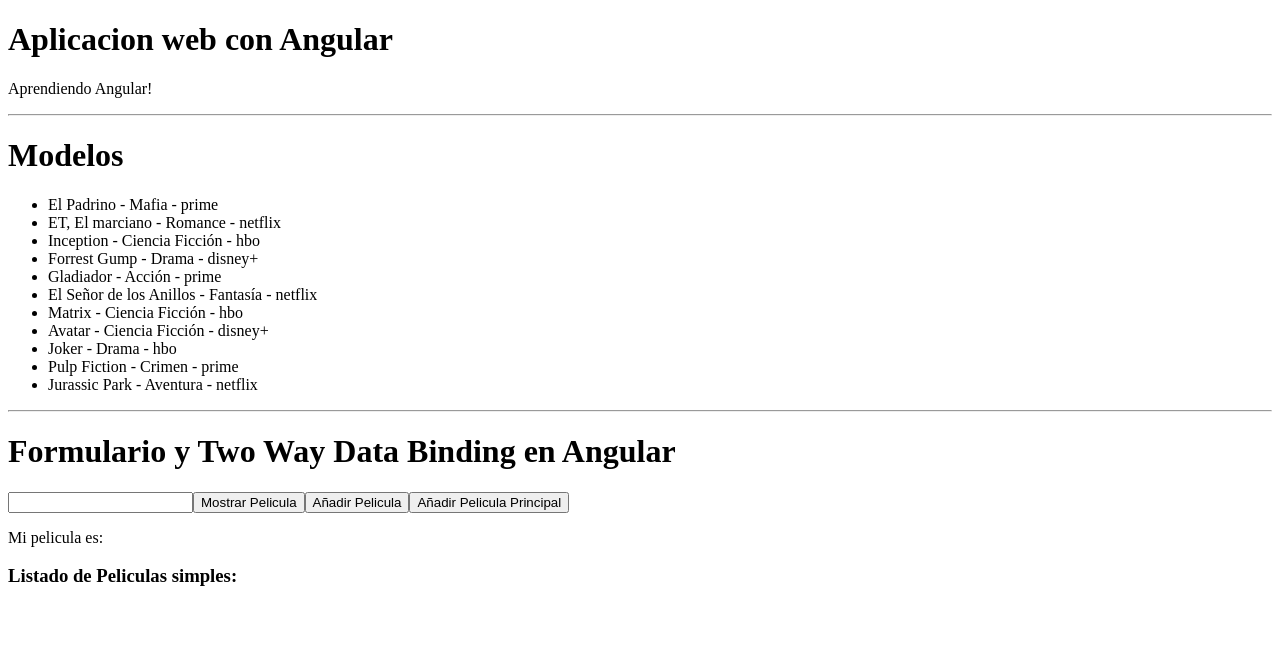
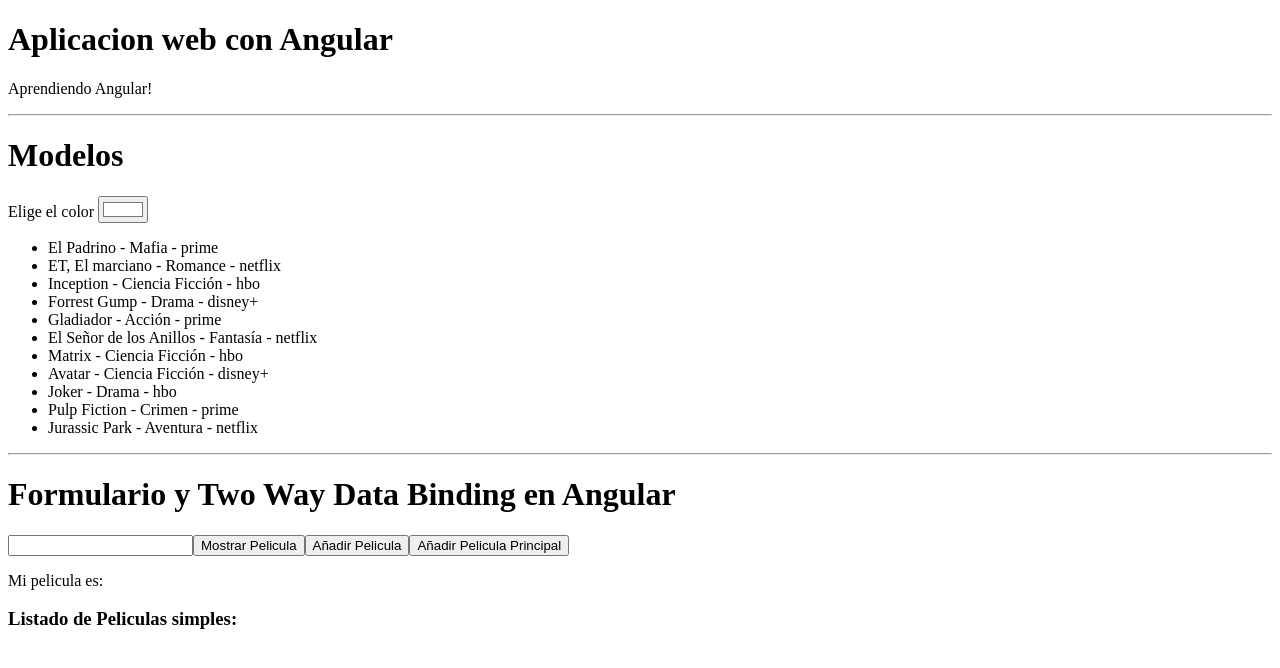
Before and after one commit to Ignacio-Molina-0804/UDemyWebCourse, an Angular app in the folder Angular/: page / in a window 1280 px wide. Shown: the top 668 px of the page. Built offline with nearby package versions, Linux system fonts and the light colour scheme.

Commit message:
Binding Para NgStyle

```diff
--- a/Angular/src/app/components/cine/cine.html
+++ b/Angular/src/app/components/cine/cine.html
@@ -1,12 +1,18 @@
 <hr>
 
 <h1>{{titulo}}</h1>
+
+<p>Elige el color <input type="color" [(ngModel)] = "color"></p>
 
 <ul>
 
     @for (pelicula of peliculas; track pelicula.id) {
 
-    <li>{{pelicula.titulo}} - {{pelicula.genero}} - {{pelicula.plataforma}}</li>
+    <li>{{pelicula.titulo}}
+        -
+        <span [ngStyle]="{'background-color': color}"> {{pelicula.genero}}</span>
+        -
+        {{pelicula.plataforma}}</li>
 
     }
 
--- a/Angular/src/app/components/cine/cine.ts
+++ b/Angular/src/app/components/cine/cine.ts
@@ -1,10 +1,11 @@
 import { Component } from '@angular/core';
 import { Pelicula } from '../../models/pelicula';
 import { FormsModule } from '@angular/forms';
+import { NgStyle } from '@angular/common';
 
 @Component({
   selector: 'app-cine',
-  imports: [FormsModule],
+  imports: [FormsModule, NgStyle],
   templateUrl: './cine.html',
   styleUrl: './cine.css',
 })
@@ -14,6 +15,8 @@
 
   public mi_pelicula: string = '';
   public pelisSinDatos: string[] = [];
+
+  public color: string = "#FFFFFF"
 
   constructor() {
     this.titulo = 'Modelos';
```
